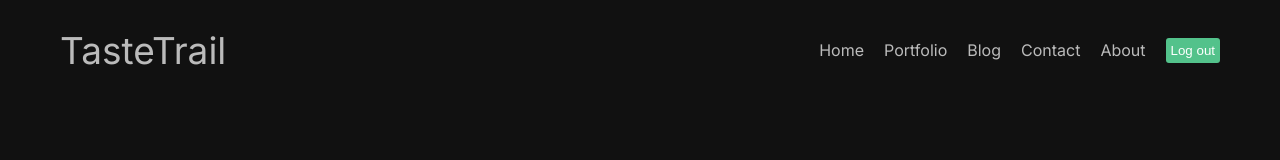
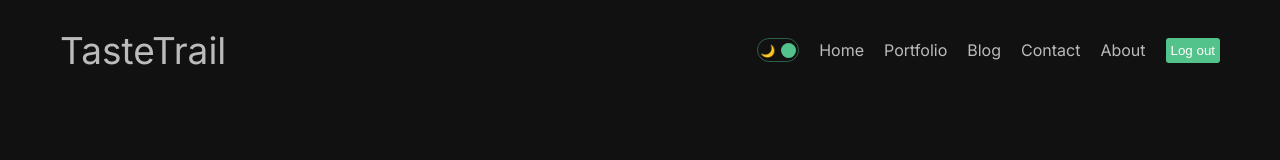
Before and after one commit to daudi13/taste-trail, a Next.js app: page / in a window 1280 px wide. Shown: the top 160 px of the page. Built offline with nearby package versions, Linux system fonts and the light colour scheme.

Commit message:
Add darkmode toggle

```diff
--- /dev/null
+++ b/src/components/DarkModeToggle/DarkModeToggle.jsx
@@ -0,0 +1,15 @@
+import React from 'react'
+import styles from './DarkModeToggle.module.css'
+
+const DarkModeToggle = () => {
+  const mode = 'dark'
+  return (
+    <div className={styles.container}>
+      <div className={styles.icon}>🌙</div>
+      <div className={styles.icon}>☀️</div>
+      <div className={styles.ball} style={mode === "light" ? {left: "2px"} : {right: "2px"}} />
+    </div>
+  )
+}
+
+export default DarkModeToggle
--- /dev/null
+++ b/src/components/DarkModeToggle/DarkModeToggle.module.css
@@ -0,0 +1,24 @@
+.container{
+  width: 42px;
+  height: 24px;
+  border: 1.5px solid #53c28b70;
+  border-radius: 30px;
+  display: flex;
+  justify-content: space-between;
+  padding: 2px;
+  align-items: center;
+  position: relative;
+  cursor: pointer;
+}
+
+.icon{
+  font-size: 12px;
+}
+
+.ball {
+  width: 15px;
+  height: 15px;
+  background-color: #53c28b;
+  border-radius: 50%;
+  position: absolute;
+}
--- a/src/components/navbar/Navbar.jsx
+++ b/src/components/navbar/Navbar.jsx
@@ -3,6 +3,7 @@
 import React from 'react'
 import Link from 'next/link'
 import style from './page.module.css'
+import DarkModeToggle from '../DarkModeToggle/DarkModeToggle'
 
 const links = [
   {
@@ -37,6 +38,7 @@
     <div className={style.container}>
       <Link href="/" className={style.logo}>TasteTrail</Link>
       <div className={style.links}>
+        <DarkModeToggle/>
         {
           links.map((link) => (
             <Link key={link.id} href={link.url} className={style.link}>{link.title}</Link>
```
